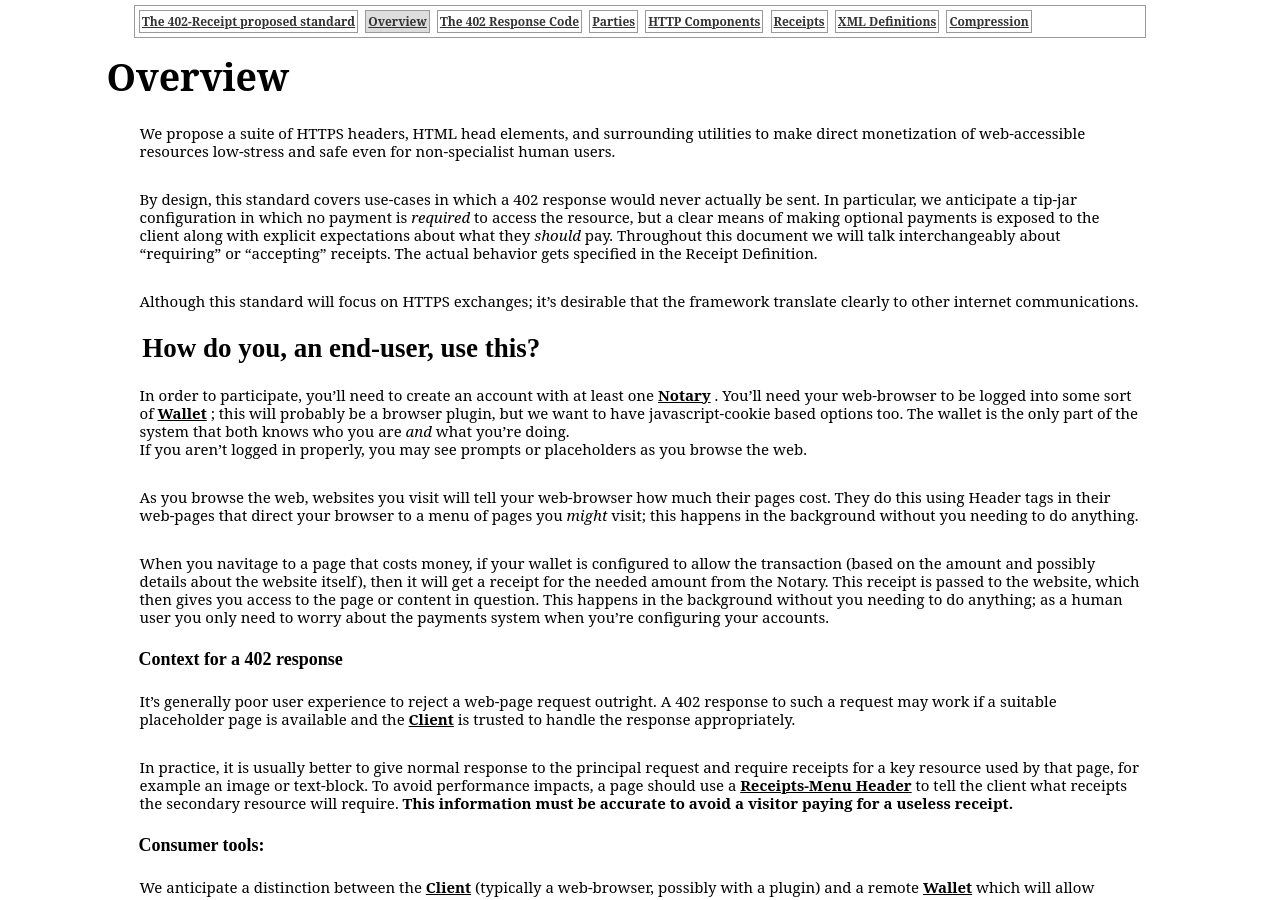
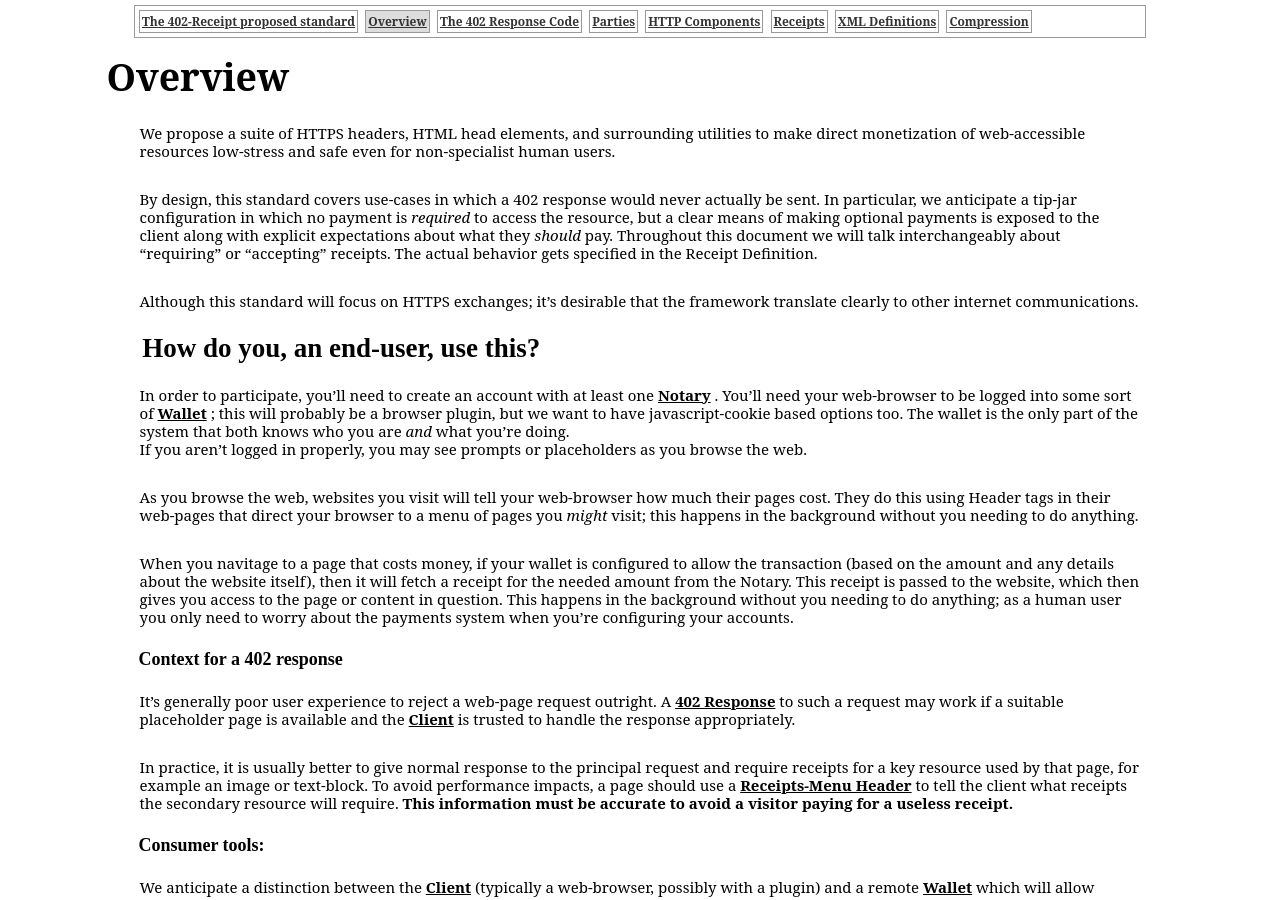
Before and after one commit to erikpukinskis/direct-monetization-static, a Jekyll site: the page built from _proposal/02_overview.markdown, in a window 1280 px wide and 900 px high. Built offline with Jekyll 4.4.1, drawn with Linux system fonts in a browser that asks for light colours.

Commit message:
combing over

```diff
--- a/_data/402_receipts_xsd.yaml
+++ b/_data/402_receipts_xsd.yaml
@@ -101,7 +101,7 @@ types:
   documentation: "Usually an expression of monetary value. Notaries may use the `plan` option to represent receipts for which money is not a good model."
   children:
   - - name: units
-      name: amount
+    - name: amount
   - - name: plan
 - name: units
   documentation: "A currency code. [ISO4217](https://en.wikipedia.org/wiki/ISO_4217) codes are recommended."
--- a/_includes/link
+++ b/_includes/link
@@ -1 +1 @@
-<a href="{{ include.s.path | absolute_url }}" title="{{ include.s.meaning | slice: 0, 100 }}...">{{ include.s.subject }}</a>
+<a href="{{ include.s.path | absolute_url }}" title="{{ include.s.meaning | slice: 0, 100 }}...">{{ include.c | default: include.s.subject }}</a>
--- a/_proposal/01_introduction.markdown
+++ b/_proposal/01_introduction.markdown
@@ -21,6 +21,6 @@ The 402 HTTPS response code implies that a request is being denied because payme
 
 ## Table of contents:
 {% assign pages = site.proposal | sort: 'documentation_order' %}
-{% for p in pages %}{% if p.summary %}
-  - [{{ p.title }}]({{ p.url }}) — p.summary
+{% for p in pages %}{% if p.summary and p.documentation_order %}
+  - [{{ p.title }}]({{ p.url }}) — {{ p.summary }}
 {% endif %}{% endfor %}
--- a/_proposal/02_overview.markdown
+++ b/_proposal/02_overview.markdown
@@ -20,11 +20,12 @@ If you aren't logged in properly, you may see prompts or placeholders as you bro
 
 As you browse the web, websites you visit will tell your web-browser how much their pages cost. They do this using Header tags in their web-pages that direct your browser to a menu of pages you _might_ visit; this happens in the background without you needing to do anything.
 
-When you navitage to a page that costs money, if your wallet is configured to allow the transaction (based on the amount and possibly details about the website itself), then it will get a receipt for the needed amount from the Notary. This receipt is passed to the website, which then gives you access to the page or content in question. This happens in the background without you needing to do anything; as a human user you only need to worry about the payments system when you're configuring your accounts.
+When you navitage to a page that costs money, if your wallet is configured to allow the transaction (based on the amount and any details about the website itself), then it will fetch a receipt for the needed amount from the Notary.
+This receipt is passed to the website, which then gives you access to the page or content in question. This happens in the background without you needing to do anything; as a human user you only need to worry about the payments system when you're configuring your accounts.
 
 
 ### Context for a 402 response
-It's generally poor user experience to reject a web-page request outright. A 402 response to such a request may work if a suitable placeholder page is available and the {% include link s=site.data.glossary.client %} is trusted to handle the response appropriately.
+It's generally poor user experience to reject a web-page request outright. A {% include link s=site.data.glossary.402_response c="402 Response" %} to such a request may work if a suitable placeholder page is available and the {% include link s=site.data.glossary.client %} is trusted to handle the response appropriately.
 
 In practice, it is usually better to give  normal response to the principal request and require receipts for a key resource used by that page, for example an image or text-block. To avoid performance impacts, a page should use a {% include link s=site.data.glossary.menu_header %} to tell the client what receipts the secondary resource will require. **This information must be accurate to avoid a visitor paying for a useless receipt.**
 
```
Also changed, not shown: _proposal/03_parties.markdown (+4 -4 lines).
